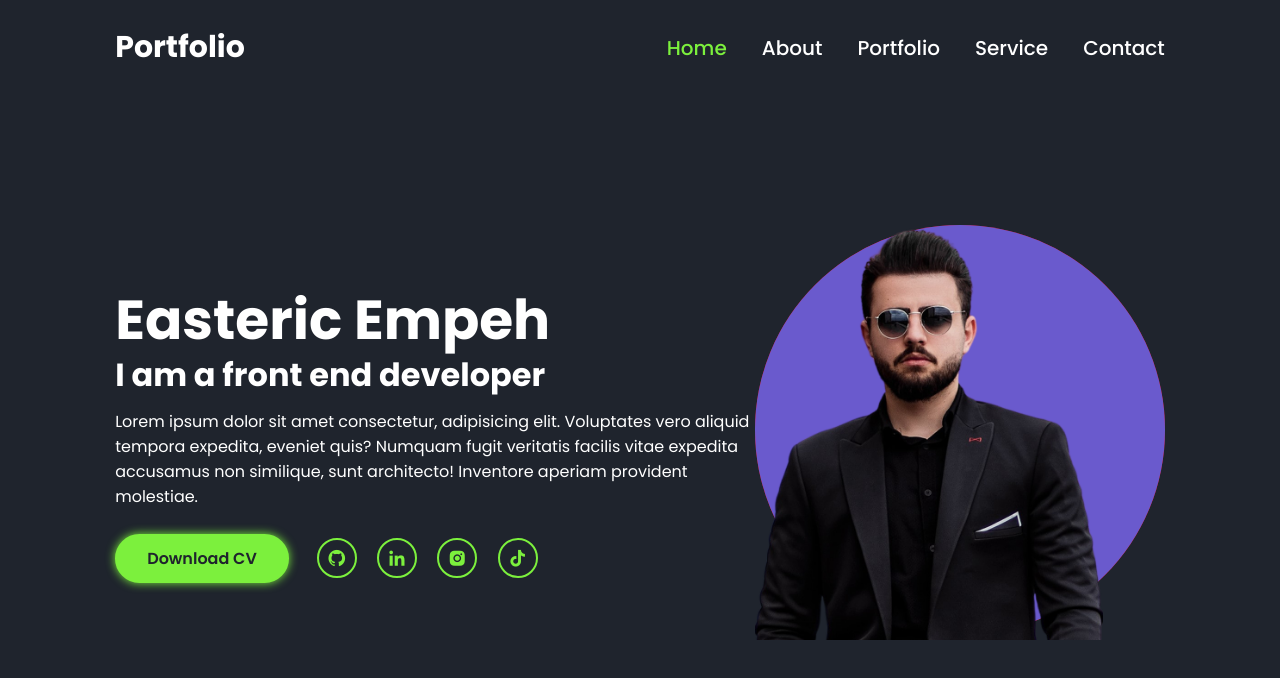
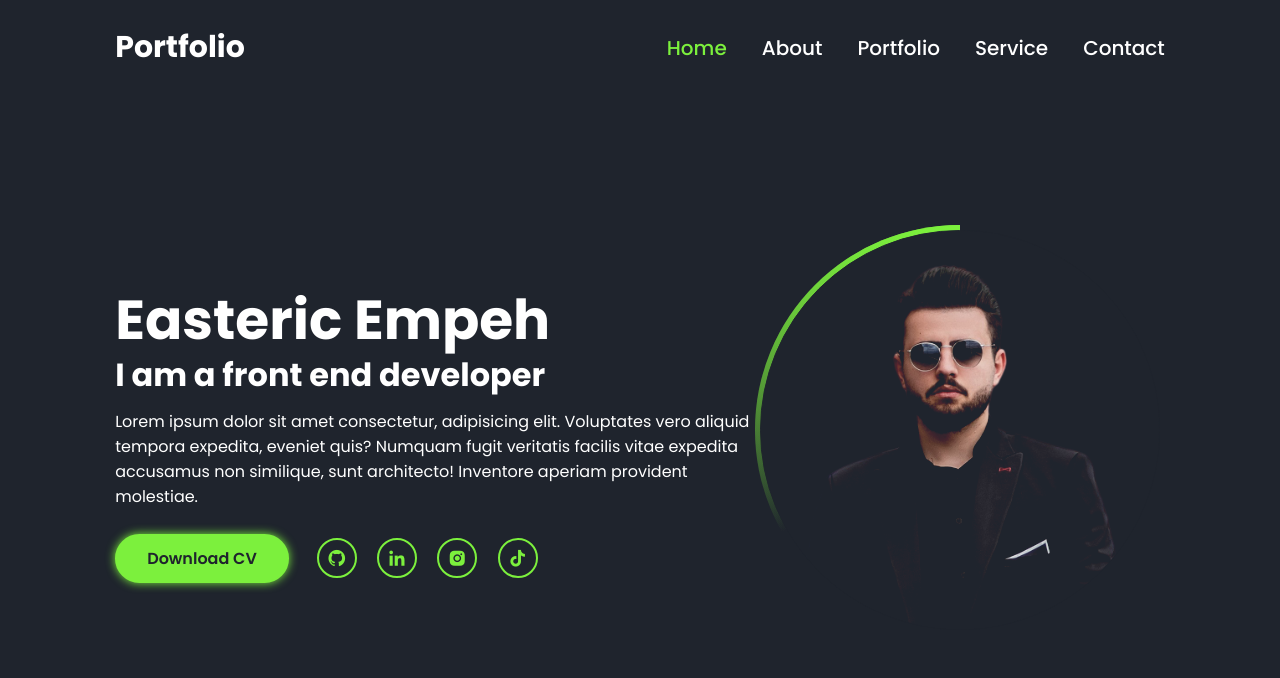
Before and after one commit to JRJunior1/portfolio, a plain HTML site: page index.html in a window 1280 px wide. Drawn offline with nearby package versions, Linux system fonts and the light colour scheme.

Commit message:
6th commit

```diff
--- a/style.css
+++ b/style.css
@@ -121,23 +121,44 @@ a {
 }
 
 .home-img .img-box {
+  position: relative;
   width: 32vw;
   height: 32vw;
-  background: red;
   border-radius: 50%;
+  padding: 5px;
+  display: flex;
+  justify-content: center;
+  align-items: center;
+  overflow: hidden;
+}
+
+.home-img .img-box::before,
+.home-img .img-box::after {
+  content: "";
+  position: absolute;
+  width: 500px;
+  height: 500px;
+  background: conic-gradient(transparent, transparent, transparent, #7cf03d);
 }
 
 .home-img .img-box .img-item {
   position: relative;
   width: 100%;
   height: 100%;
-  background: slateblue;
+  background: #1f242d;
   border-radius: 50%;
+  border: 0.1px solid #1f242d;
+  display: flex;
+  justify-content: center;
+  overflow: hidden;
+  z-index: 1;
 }
 
 .home-img .img-box .img-item img {
   position: absolute;
+  top: 30px;
   display: block;
   width: 85%;
   object-fit: cover;
+  mix-blend-mode: lighten;
 }
```
